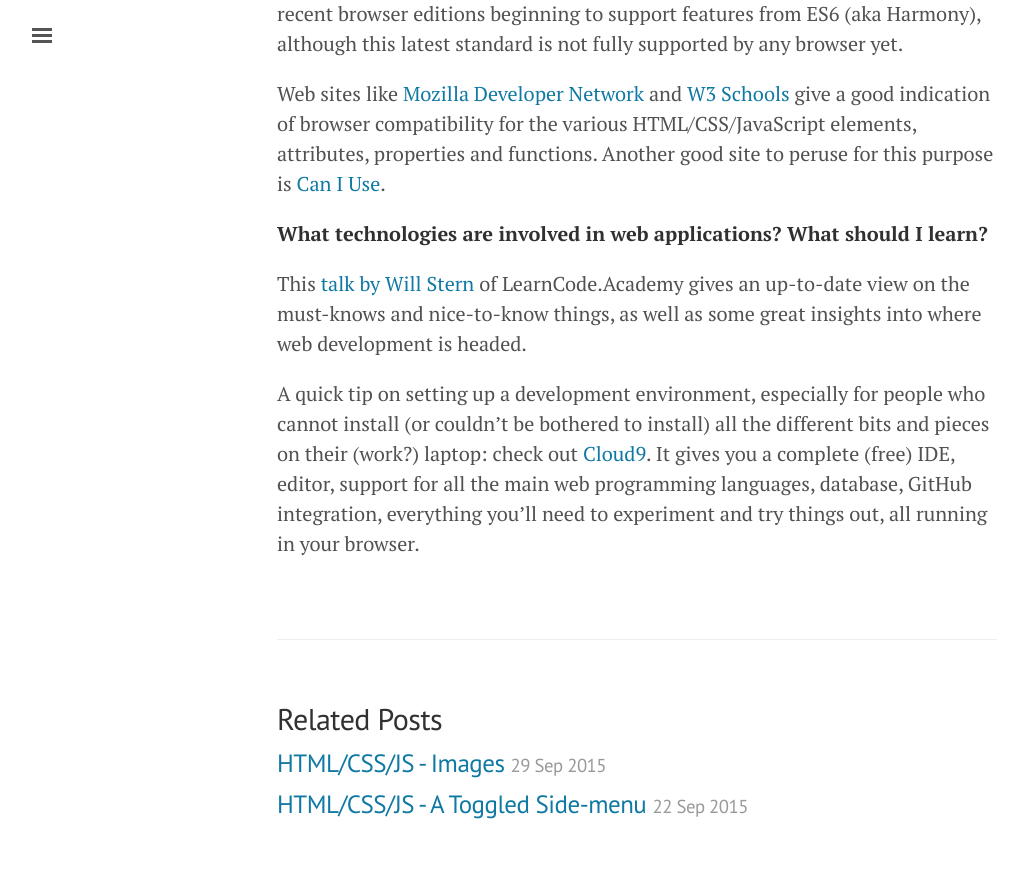
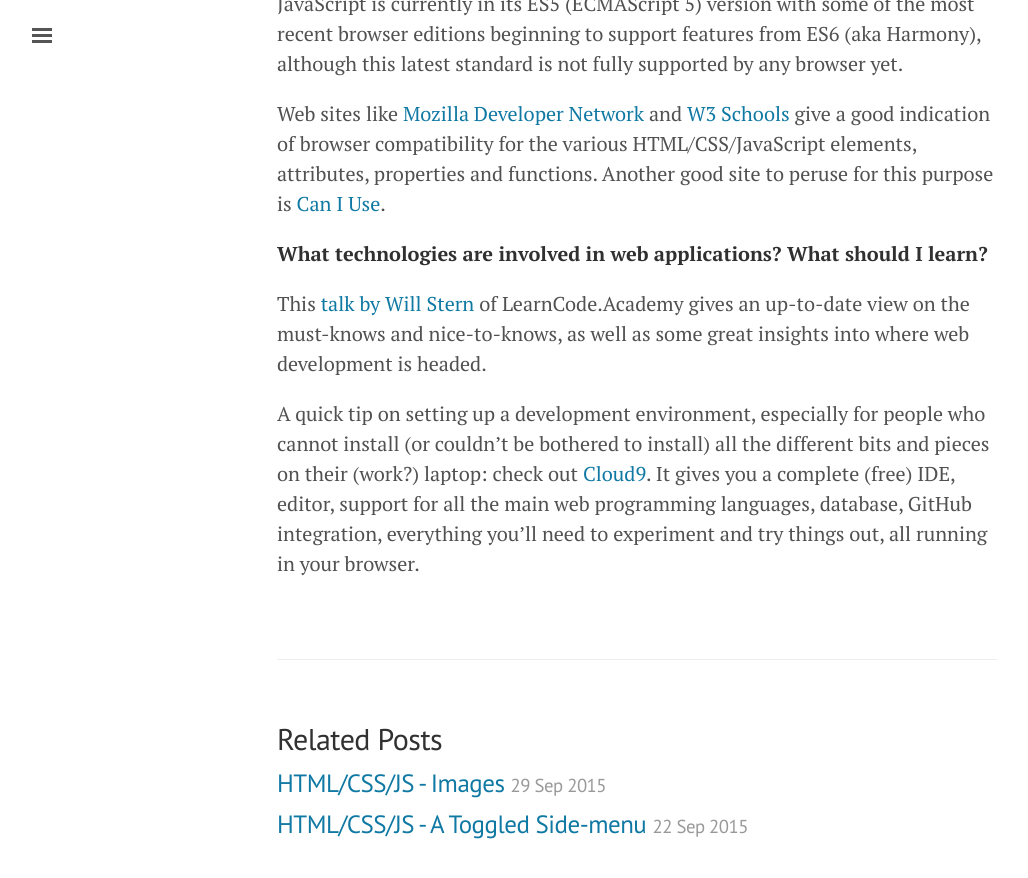
Before and after one commit to MississaugaCoding/mississaugacoding.github.io, a Jekyll site: the page built from _posts/2015-10-06-html-css-js-review.md, in a window 1280 px wide and 900 px high, scrolled down 2747 px. Shown: the top 878 px of the window, without its empty margins (3-1031 px from the left). Built offline with Jekyll 4.4.1, drawn with Linux system fonts in a browser that asks for light colours; comment, search, counter and statistics services are not loaded.

Commit message:
updated post for session 8 q&a

```diff
--- a/_posts/2015-10-06-html-css-js-review.md
+++ b/_posts/2015-10-06-html-css-js-review.md
@@ -99,6 +99,7 @@
 
 
 **How do I know what JavaScript features are supported in my browser?**
+
 JavaScript is currently in its ES5 (ECMAScript 5) version with some of the most recent browser editions beginning to support features from ES6 (aka Harmony), although this latest standard is not fully supported by any browser yet.
 
 Web sites like [Mozilla Developer Network](https://developer.mozilla.org/en-US/) and [W3 Schools](http://www.w3schools.com) give a good indication of browser compatibility for the various HTML/CSS/JavaScript elements, attributes, properties and functions. Another good site to peruse for this purpose is [Can I Use](http://www.caniuse.com).
@@ -106,6 +107,6 @@
 
 **What technologies are involved in web applications? What should I learn?**
 
-This [talk by Will Stern](https://www.youtube.com/watch?v=pB0WvcxTbCA) of LearnCode.Academy gives an up-to-date view on the must-knows and nice-to-know things, as well as some great insights into where web development is headed.
+This [talk by Will Stern](https://www.youtube.com/watch?v=pB0WvcxTbCA) of LearnCode.Academy gives an up-to-date view on the must-knows and nice-to-knows, as well as some great insights into where web development is headed.
 
 A quick tip on setting up a development environment, especially for people who cannot install (or couldn't be bothered to install) all the different bits and pieces on their (work?) laptop: check out [Cloud9](http://c9.io). It gives you a complete (free) IDE, editor, support for all the main web programming languages, database, GitHub integration, everything you'll need to experiment and try things out, all running in your browser.
```
